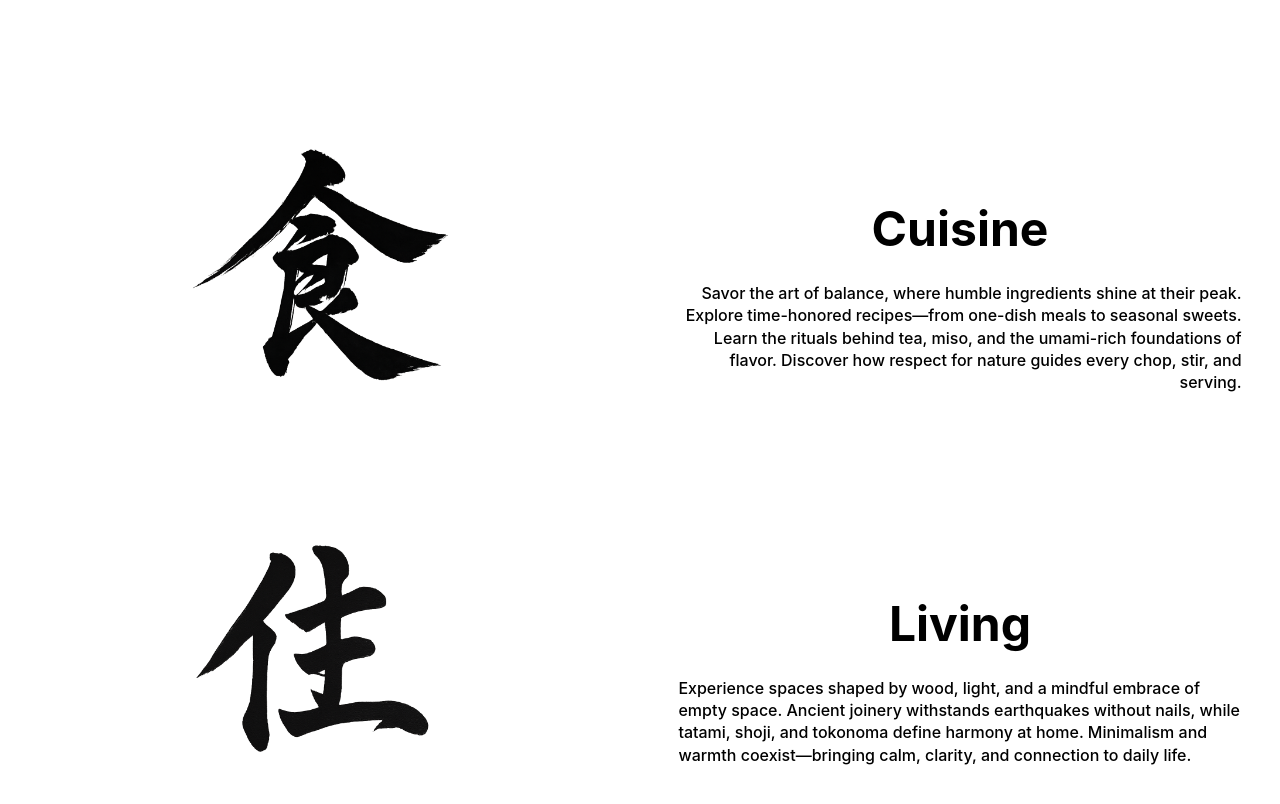
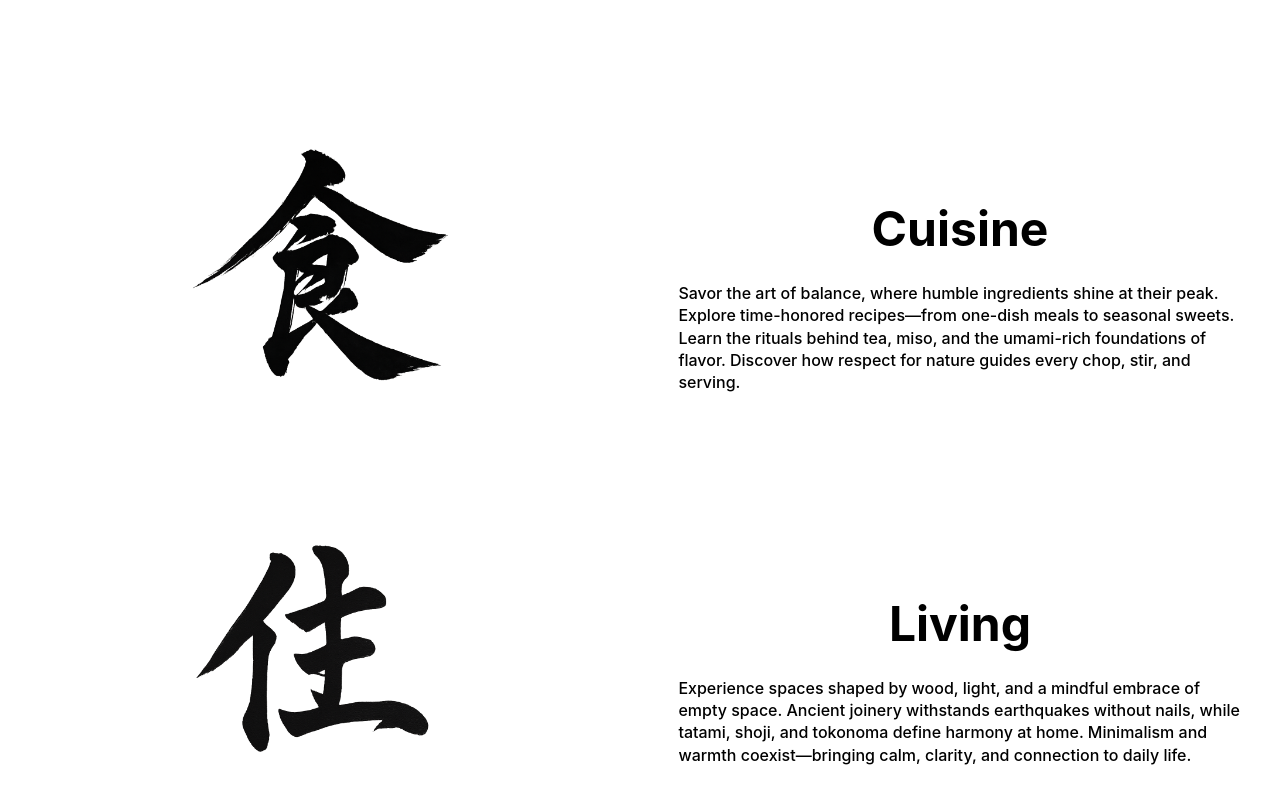
Before and after one commit to yuto0121/japanese-aesthetics, a Next.js app: page / in a window 1280 px wide. Shown: the part 1355-2159 px from the top of the page. Built offline with nearby package versions, Linux system fonts and the light colour scheme.

Commit message:
add: new cuisine & living pages

```diff
--- a/pages/index.tsx
+++ b/pages/index.tsx
@@ -67,8 +67,16 @@ export default function Home() {
         {/* ── Cuisine セクション ───────────────────── */}
         <Link href="article/cuisine" passHref legacyBehavior>
           <a className={styles.linkReset}>
-            <section className={styles.sectionRowReverse}>
-              <div className={styles.sectionTextLeft}>
+            <section className={styles.sectionRow}>
+            <div className={styles.kanjiLeft}>
+                <Image
+                  src="/images/kanji_cuisine.png"
+                  alt="食"
+                  width={300}
+                  height={300}
+                />
+              </div>
+              <div className={styles.sectionTextRight}>
                 <h2>Cuisine</h2>
                 <p>
                   Savor the art of balance, where humble ingredients shine at
@@ -77,15 +85,6 @@ export default function Home() {
                   umami-rich foundations of flavor. Discover how respect for
                   nature guides every chop, stir, and serving.
                 </p>
-              </div>
-
-              <div className={styles.kanjiRight}>
-                <Image
-                  src="/images/kanji_cuisine.png"
-                  alt="食"
-                  width={300}
-                  height={300}
-                />
               </div>
             </section>
           </a>
```
